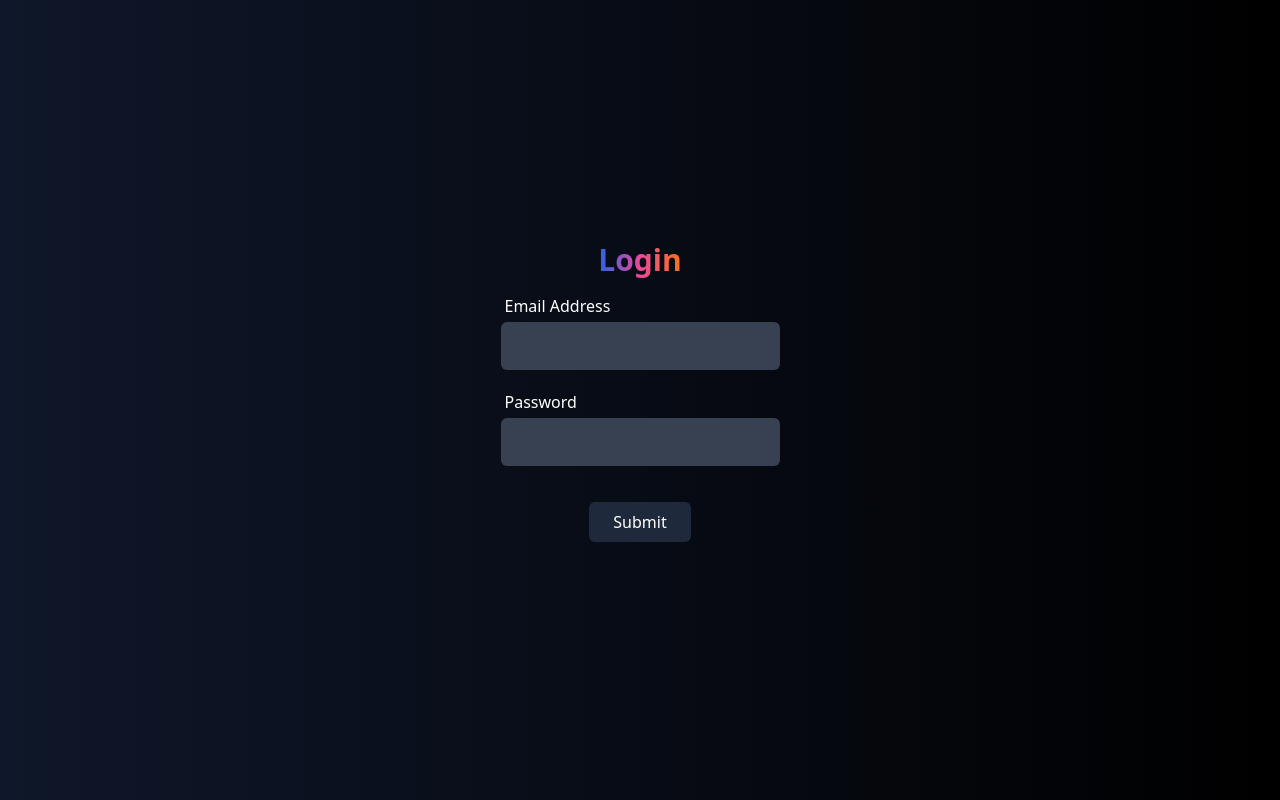
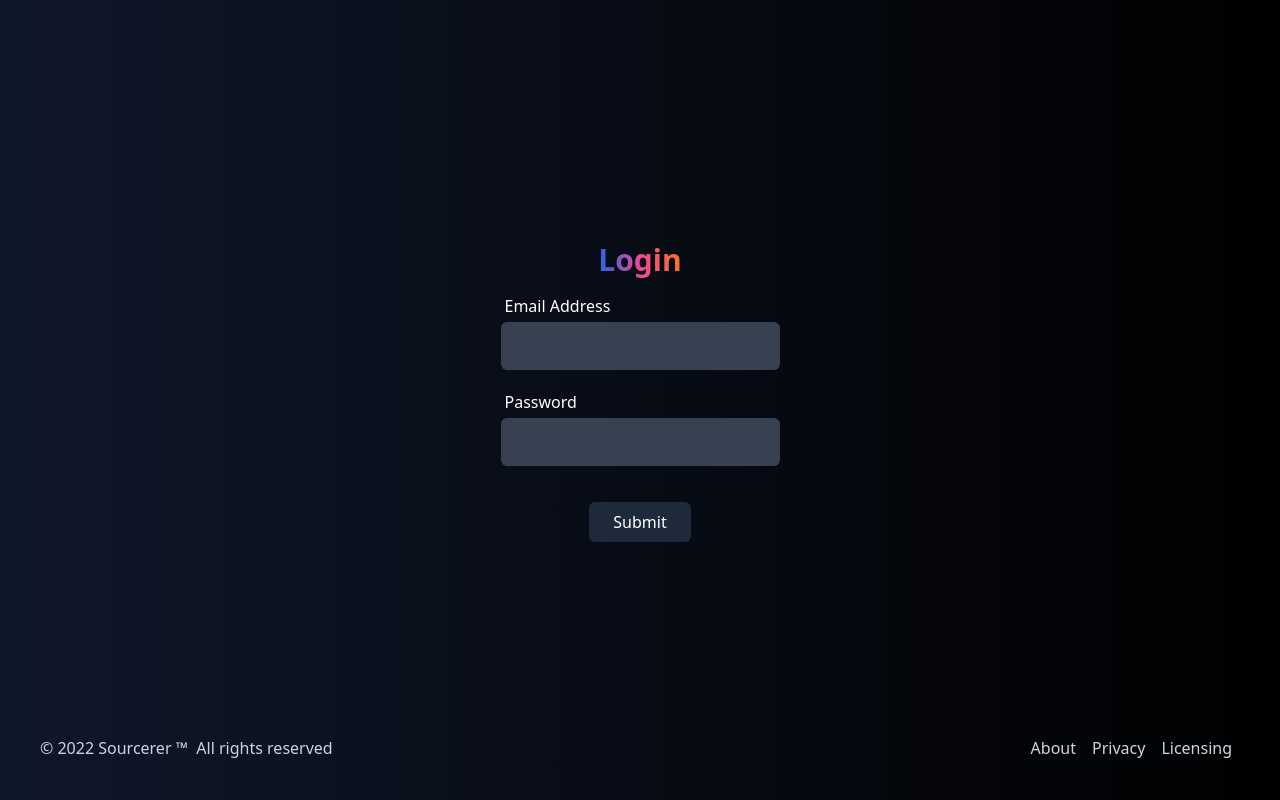
Before and after one commit to aurum77/sourcerer-frontend, a React (Vite) app: page /login in a window 1280 px wide. Built offline with nearby package versions, Linux system fonts and the light colour scheme; the HTML template or start-up script is replaced by a standard one.

Commit message:
add footer

```diff
--- a/src/pages/LoginPage.jsx
+++ b/src/pages/LoginPage.jsx
@@ -1,9 +1,10 @@
-import { Login } from '../components';
+import { Login, Footer } from '../components';
 
 const LoginPage = () => {
   return (
     <>
       <Login />
+      <Footer />
     </>
   );
 };
```
